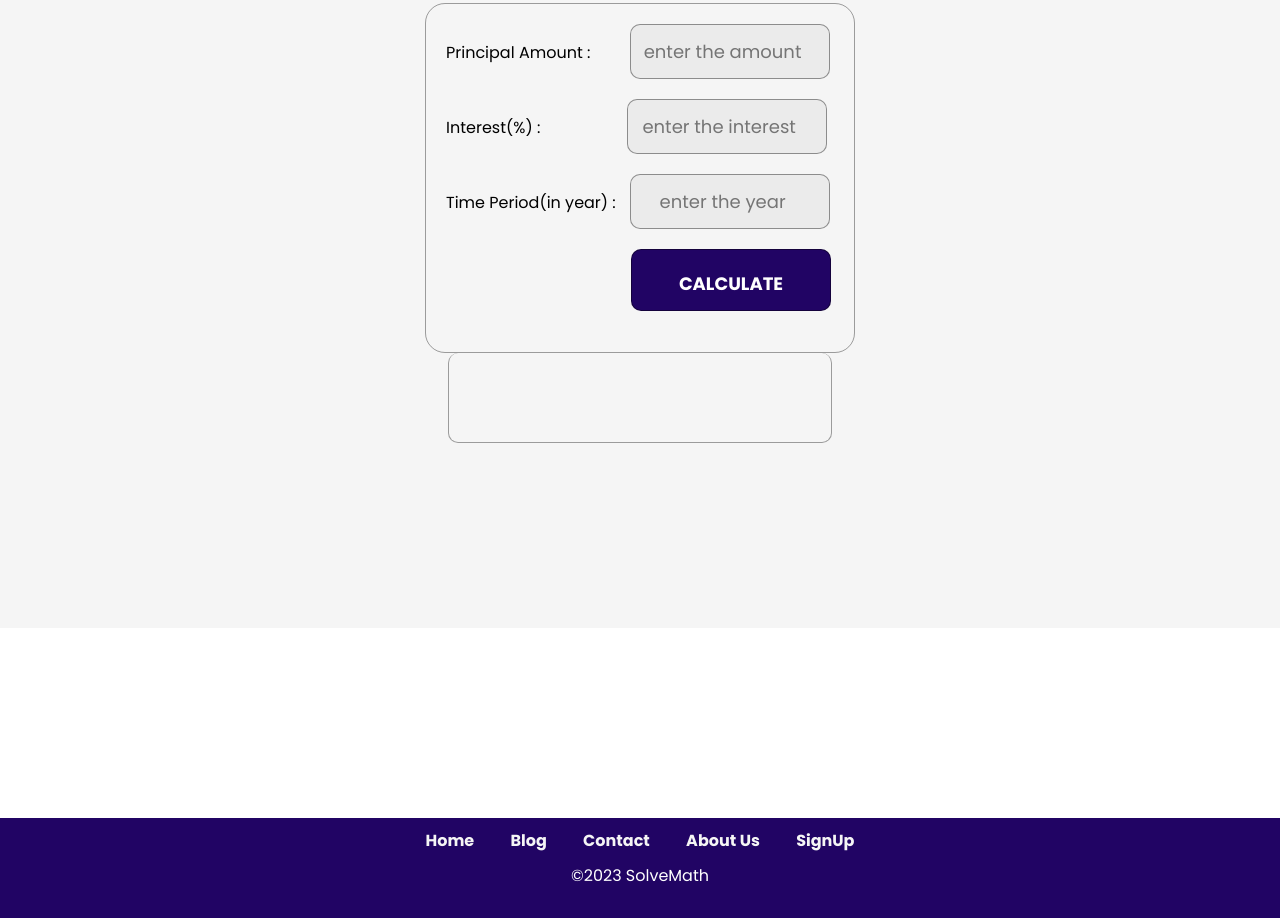
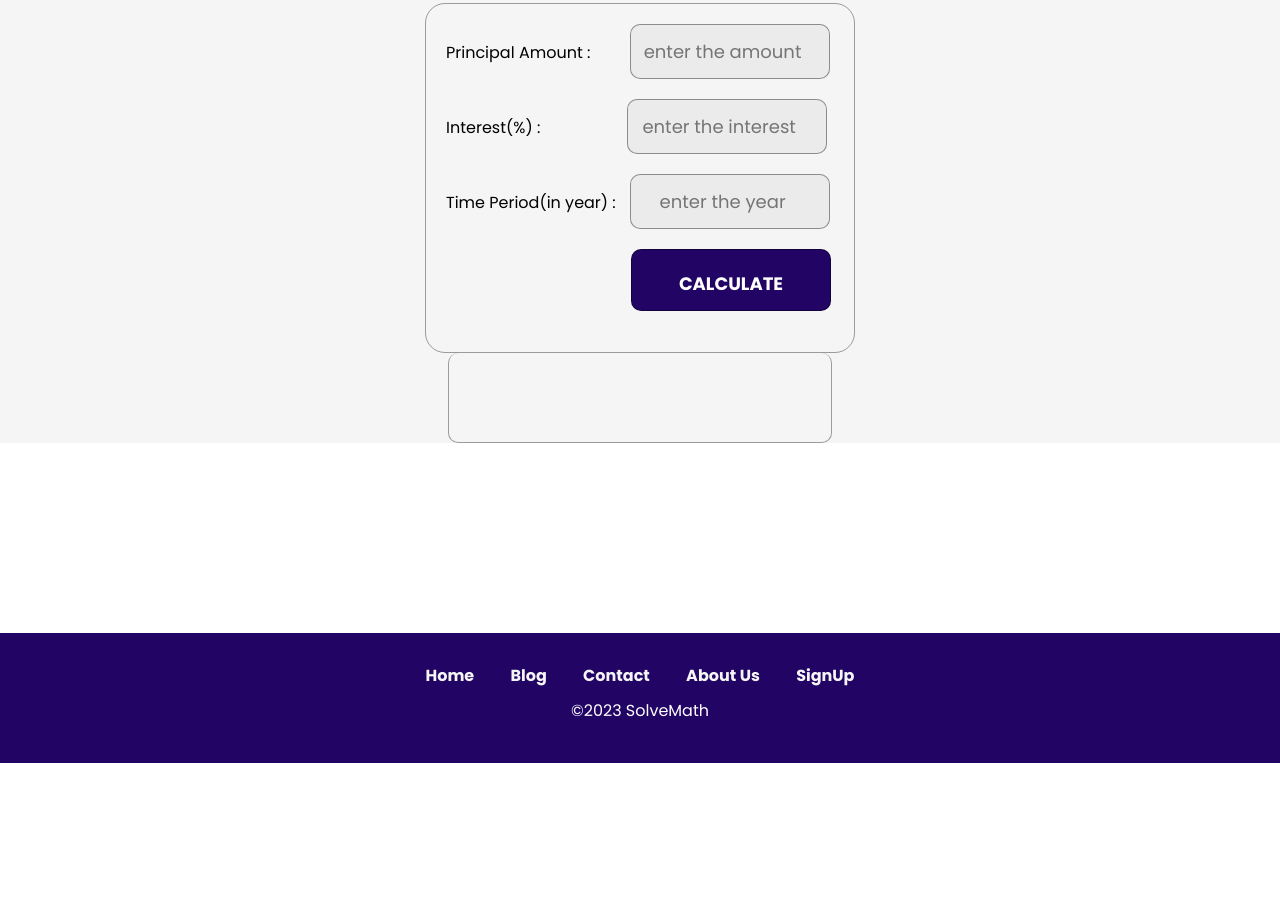
Before and after one commit to doetek/digicorper4, a plain HTML site: page index.html in a window 1280 px wide. Shown: the part 631-1549 px from the top of the page. After the commit the page ends 1394 px from the top, so only its background shows below. Drawn offline with Linux system fonts and the light colour scheme.

Commit message:
first commit

```diff
--- a/index.html
+++ b/index.html
@@ -58,10 +58,6 @@
       </div>
     </section>
 
-    <div class="container">
-      <form action=""></form>
-    </div>
-
     <section id="Calculate" class="cal-area">
       <h2 class="heading1">Simple Interest Calculator</h2>
 
--- a/style.css
+++ b/style.css
@@ -3,12 +3,6 @@
   padding: 0px;
   box-sizing: border-box;
   font-family: "Poppins", sans-serif;
-}
-
-body {
-  width: 100%;
-  margin: 0px;
-  padding: 0px;
 }
 
 .main-header {
@@ -146,14 +140,13 @@ img {
   width: 100%;
   margin-top: 50px;
   background: #0000000a;
-  height: 700px;
 }
 
 .heading1 {
   text-align: center;
   padding: 15px;
   background: #210464;
-  width: 75%;
+  width: 400px;
   margin: auto;
   color: white;
   border-radius: 5px;
@@ -225,7 +218,6 @@ button {
 
 .main-footer {
   width: 100%;
-  height: 100px;
   background: #210464;
   margin-top: 190px;
   text-align: center;
@@ -240,10 +232,6 @@ button {
 /*DESKTOP SITE*/
 
 @media (min-width: 750px) {
-    body {
-        width: 100%;
-      }
-
   .brand {
     display: inline-block;
     padding: 10px;
@@ -316,13 +304,4 @@ button {
     width: 30%;
     height: 90px;
   }
-
-  .main-footer {
-    width: 100%;
-    height: 100px;
-    background: #210464;
-    text-align: center;
-    padding: 10px;
-  }
-
 }
```
